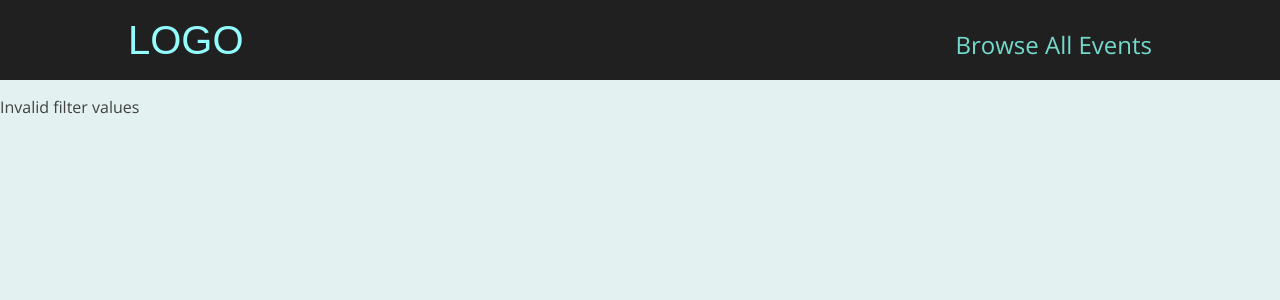
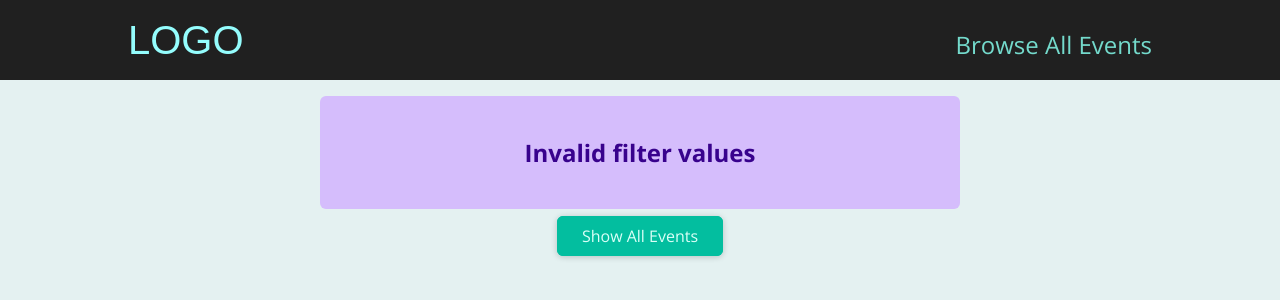
Before and after one commit to KristinaChausheva/NextEvents, a Next.js app in the folder next-event/: page /events/e2 in a window 1280 px wide. Shown: the top 300 px of the page. Built offline with nearby package versions, Linux system fonts and the light colour scheme.

Commit message:
add error-aler component

```diff
--- /dev/null
+++ b/next-event/components/ui/error-alert.js
@@ -0,0 +1,7 @@
+import classes from './error-alert.module.css';
+
+function ErrorAlert(props) {
+  return <div className={classes.alert}>{props.children}</div>;
+}
+
+export default ErrorAlert;
--- /dev/null
+++ b/next-event/components/ui/error-alert.module.css
@@ -0,0 +1,12 @@
+.alert {
+  margin: 1rem auto;
+  padding: 1rem 2rem;
+  width: 90%;
+  max-width: 40rem;
+  background-color: #d5bdfc;
+  color: #38028d;
+  font-weight: bold;
+  font-size: 1.5rem;
+  text-align: center;
+  border-radius: 6px;
+}
--- a/next-event/pages/events/[...slug].js
+++ b/next-event/pages/events/[...slug].js
@@ -2,7 +2,8 @@
 import { getFilteredEvents } from '../../dummy-data'
 
 import EventList from '../../components/events/event-list'
-
+import Button from '../../components/ui/button';
+import ErrorAlert from '../../components/ui/error-alert';
 
 export default function FilteredEventsPage() {
     const router = useRouter()
@@ -21,7 +22,17 @@
     // console.log(filteredMonth);
 
     if(isNaN(filteredYear) || isNaN(filteredMonth) || filteredMonth < 1 || filteredMonth > 12) {
-        return <p>Invalid filter values</p>
+        return (
+            <>
+                <ErrorAlert>
+                    <p>Invalid filter values</p>
+                </ErrorAlert>
+                <div className='center'>
+                    <Button link='/events'>Show All Events</Button>
+                </div>
+            </>
+
+        )
     }
 
     const filteredEvents = getFilteredEvents({year:filteredYear, month:filteredMonth})
@@ -29,13 +40,23 @@
     // console.log(filteredEvents);
 
     if(!filteredEvents || filteredEvents.length === 0){
-        return <p>no events found for the chosen filter</p>
+        return (
+            <>
+                <ErrorAlert>
+                    <p>no events found for the chosen filter</p>
+                </ErrorAlert>
+                <div className='center'>
+                    <Button link='/events'>Show All Events</Button>
+                </div>
+            </>
+
+        )
     }
 
     return (
-        <div>
+        <>
             <h1>Filtered Events</h1>
             <EventList items={filteredEvents} />
-        </div>
+        </>
     )
 }
```
Also changed, not shown: next-event/pages/events/[eventId].js (+6 -1 lines).
